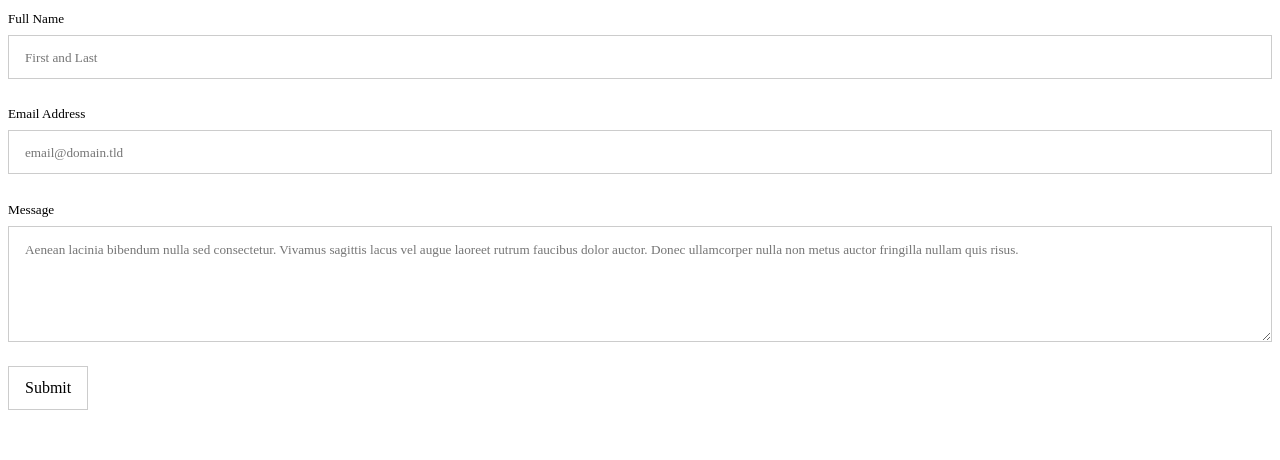
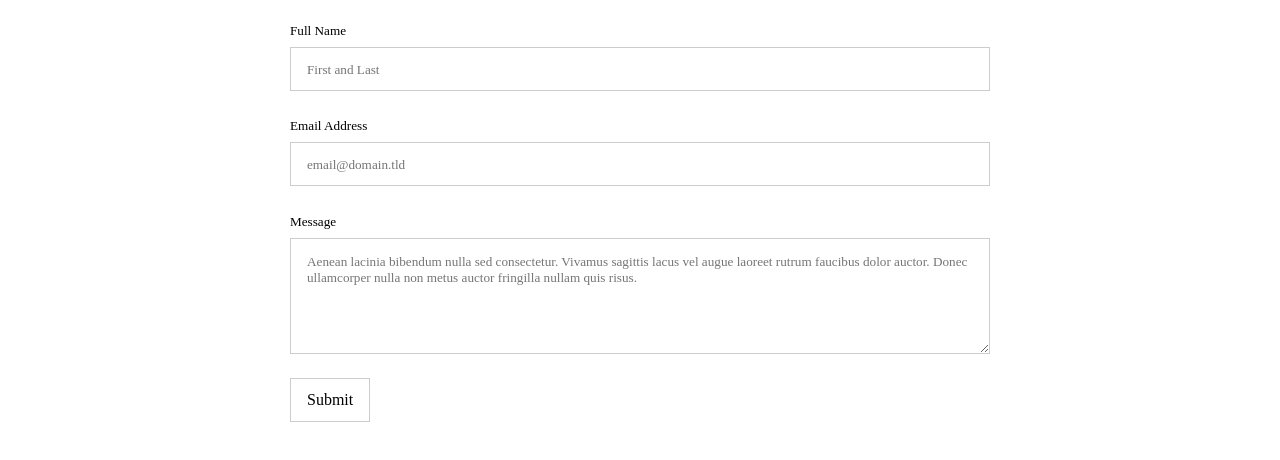
Before and after one commit to yuri-reigo/yuri-reigo.github.io, a plain HTML site: page index.html in a window 1280 px wide. Drawn offline with Linux system fonts and the light colour scheme.

Commit message:
Centralized table

```diff
--- a/index.html
+++ b/index.html
@@ -1,3 +1,5 @@
+<div id="container">
+
 <form id="fs-frm" name="simple-contact-form" accept-charset="utf-8" action="https://formspree.io/f/xzbojrgg" method="post">
   <fieldset id="fs-frm-inputs">
     <label for="full-name">Full Name</label>
@@ -9,7 +11,17 @@
     <input type="hidden" name="_subject" id="email-subject" value="Contact Form Submission">
   </fieldset>
   <input type="submit" value="Submit">
-</form><style>/* reset */
+</form>
+</div>
+
+<style>
+  #container {
+    display: table;
+    margin: 20px auto 0 auto;
+    width:700px;
+
+  }
+/* reset */
 #fs-frm input,
 #fs-frm select,
 #fs-frm textarea,
```
